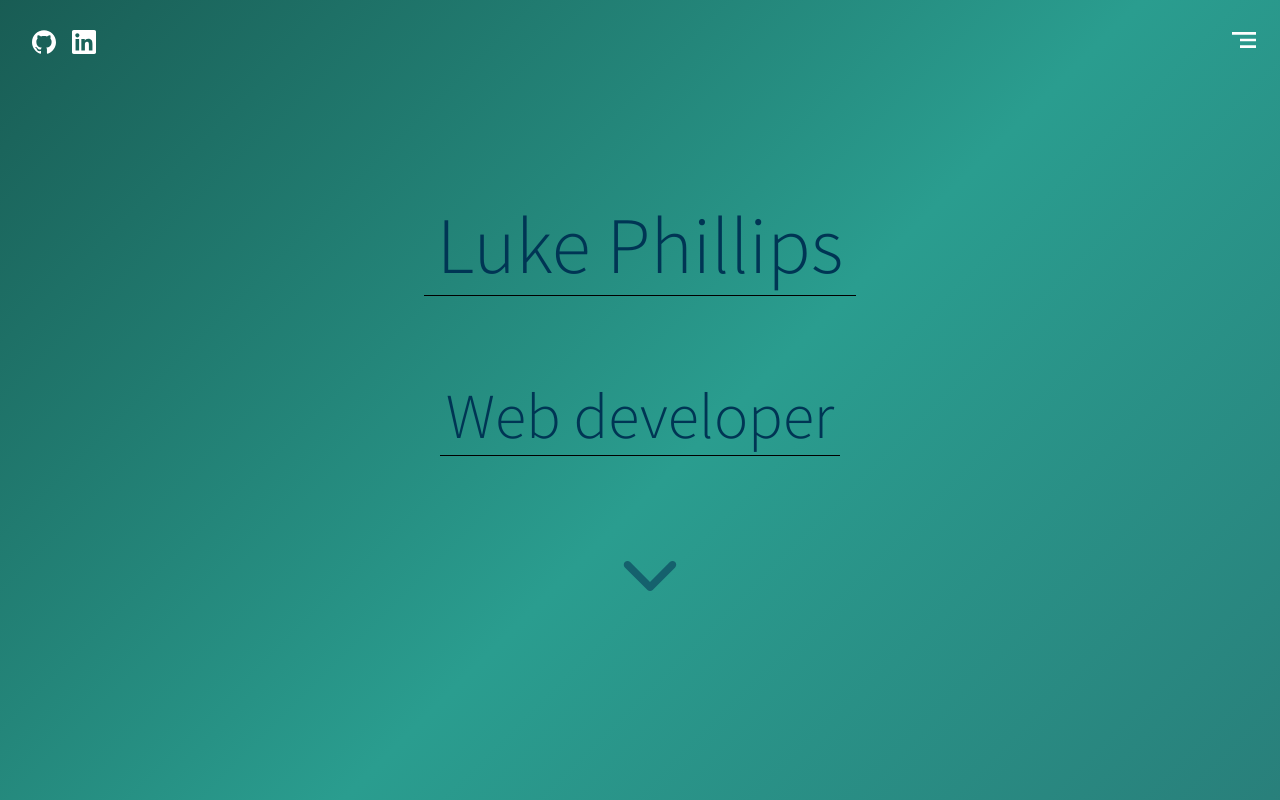
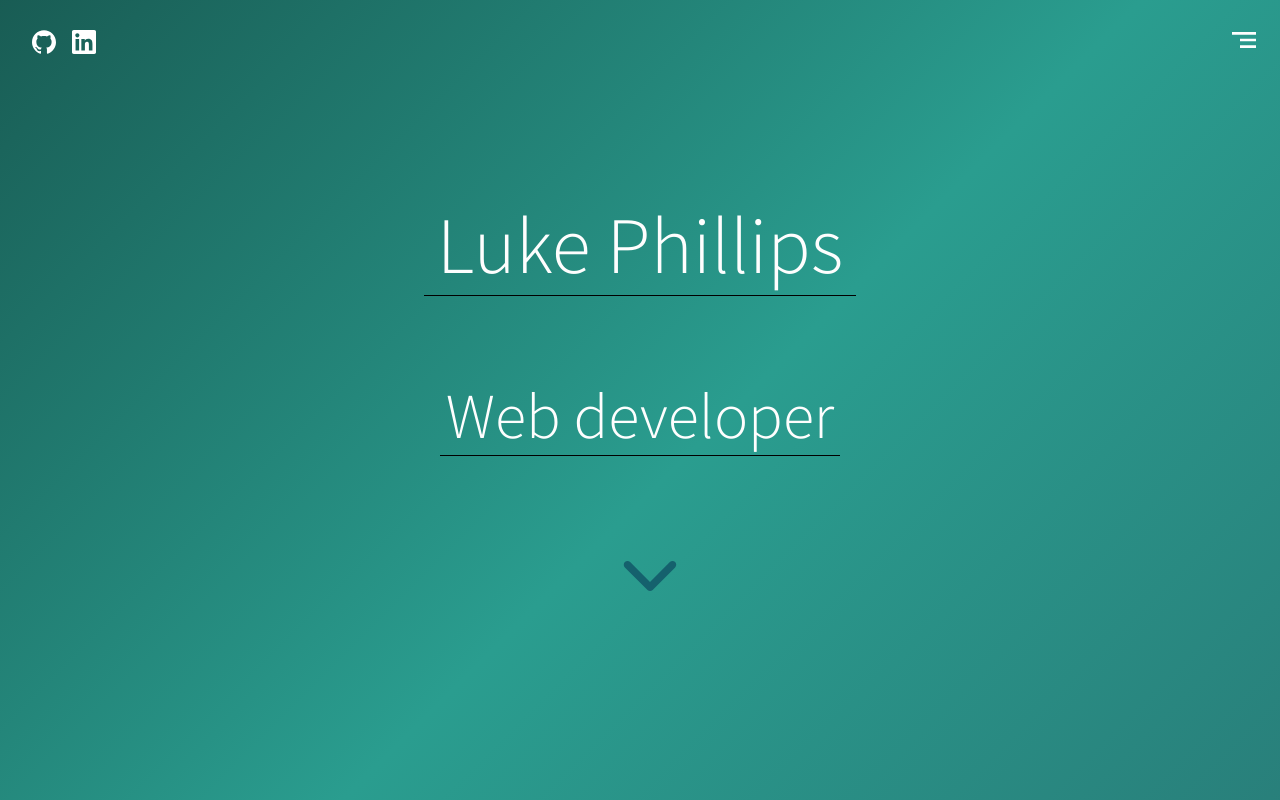
Before and after one commit to LukeWPhillips/Portfolio, a React (Create React App) app: page /page in a window 1280 px wide. Shown: the top 800 px of the page. Built offline with nearby package versions, Linux system fonts and the light colour scheme; a web font is replaced by a local one.

Commit message:
change hero color

```diff
--- a/src/index.css
+++ b/src/index.css
@@ -179,9 +179,9 @@ body {
   align-items: center;
   flex-direction: column;
   margin-bottom: 5rem;
-  color: #003554;
+  color: #fefefe;
   font-size: 5rem;
-  animation: fadeIn 6s;
+  animation: fadeIn 5s;
 
 }
 
```
Also changed, not shown: 8 other files (tests, documents, lock files or other folders).
